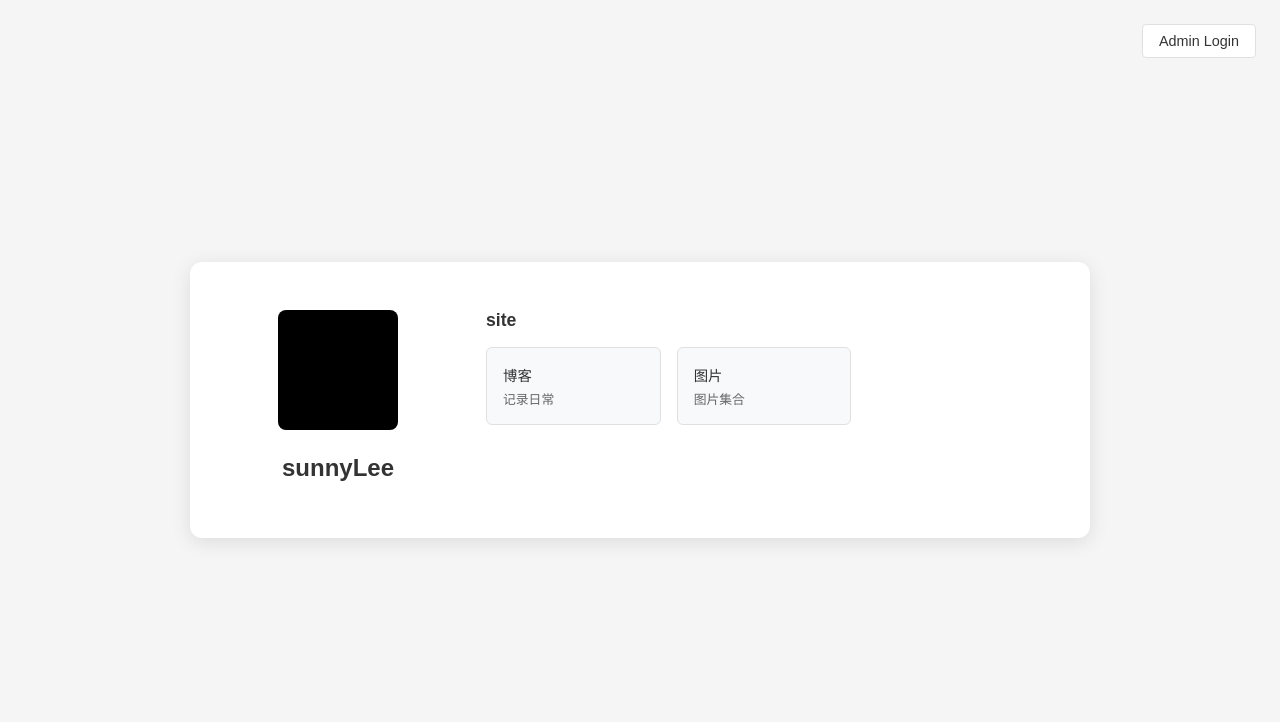
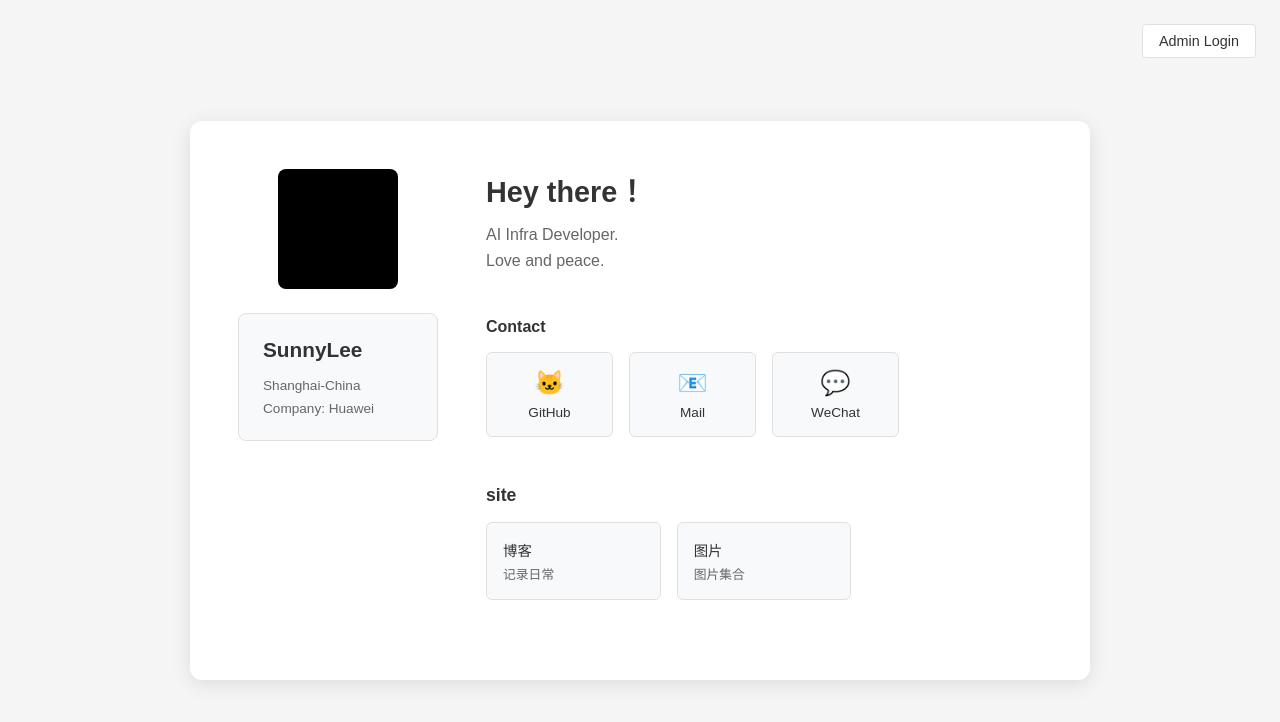
Before and after one commit to SunnyLee151064/my-web, a Next.js app: page / in a window 1280 px wide. Shown: the top 722 px of the page. Built offline with nearby package versions, Linux system fonts and the light colour scheme.

Commit message:
Add personal information and social media cards to homepage

```diff
--- a/src/app/page.tsx
+++ b/src/app/page.tsx
@@ -110,29 +110,41 @@ export default function Home() {
             marginBottom: '1.5rem'
           }} />
 
-          {/* 个人信息 */}
-          <div style={{ textAlign: 'center' }}>
+          {/* 个人信息卡片 */}
+          <div style={{
+            width: '100%',
+            background: '#f8f9fa',
+            border: '1px solid #e0e0e0',
+            borderRadius: '8px',
+            padding: '1.5rem',
+            marginBottom: '2rem'
+          }}>
             <h1 style={{
-              margin: '0 0 0.5rem',
-              fontSize: '1.5rem',
+              margin: '0 0 1rem',
+              fontSize: '1.3rem',
               color: '#333',
               fontWeight: '600'
             }}>
-              sunnyLee
+              SunnyLee
             </h1>
-            {user && (
-              <p style={{
-                margin: '0',
-                color: '#666',
-                fontSize: '0.9rem'
-              }}>
-                {user.role === 'admin' ? 'Admin' : 'User'}
-              </p>
-            )}
+            <p style={{
+              margin: '0 0 0.5rem',
+              fontSize: '0.85rem',
+              color: '#666'
+            }}>
+              Shanghai-China
+            </p>
+            <p style={{
+              margin: '0',
+              fontSize: '0.85rem',
+              color: '#666'
+            }}>
+              Company: Huawei
+            </p>
           </div>
 
           {user && (
-            <div style={{ marginTop: '2rem' }}>
+            <div style={{ marginBottom: '2rem' }}>
               <button
                 onClick={handleLogout}
                 style={{
@@ -157,6 +169,116 @@ export default function Home() {
           display: 'flex',
           flexDirection: 'column'
         }}>
+          {/* 招呼语和个人介绍 */}
+          <div style={{ marginBottom: '3rem' }}>
+            <h2 style={{
+              margin: '0 0 1rem',
+              fontSize: '1.8rem',
+              color: '#333',
+              fontWeight: '600'
+            }}>
+              Hey there！
+            </h2>
+            <p style={{
+              margin: '0 0 0.5rem',
+              fontSize: '1rem',
+              color: '#666'
+            }}>
+              AI Infra Developer.
+            </p>
+            <p style={{
+              margin: '0',
+              fontSize: '1rem',
+              color: '#666'
+            }}>
+              Love and peace.
+            </p>
+          </div>
+
+          {/* 社交媒体卡片 */}
+          <div style={{ marginBottom: '3rem' }}>
+            <h3 style={{
+              margin: '0 0 1rem',
+              fontSize: '1rem',
+              color: '#333',
+              fontWeight: '600'
+            }}>
+              Contact
+            </h3>
+            <div style={{
+              display: 'grid',
+              gridTemplateColumns: 'repeat(auto-fill, minmax(120px, 1fr))',
+              gap: '1rem'
+            }}>
+              <div style={{
+                padding: '1rem',
+                background: '#f8f9fa',
+                border: '1px solid #e0e0e0',
+                borderRadius: '6px',
+                textAlign: 'center',
+                cursor: 'pointer'
+              }}>
+                <div style={{
+                  fontSize: '1.5rem',
+                  marginBottom: '0.5rem'
+                }}>
+                  🐱
+                </div>
+                <div style={{
+                  fontSize: '0.85rem',
+                  color: '#333',
+                  fontWeight: '500'
+                }}>
+                  GitHub
+                </div>
+              </div>
+              <div style={{
+                padding: '1rem',
+                background: '#f8f9fa',
+                border: '1px solid #e0e0e0',
+                borderRadius: '6px',
+                textAlign: 'center',
+                cursor: 'pointer'
+              }}>
+                <div style={{
+                  fontSize: '1.5rem',
+                  marginBottom: '0.5rem'
+                }}>
+                  📧
+                </div>
+                <div style={{
+                  fontSize: '0.85rem',
+                  color: '#333',
+                  fontWeight: '500'
+                }}>
+                  Mail
+                </div>
+              </div>
+              <div style={{
+                padding: '1rem',
+                background: '#f8f9fa',
+                border: '1px solid #e0e0e0',
+                borderRadius: '6px',
+                textAlign: 'center',
+                cursor: 'pointer'
+              }}>
+                <div style={{
+                  fontSize: '1.5rem',
+                  marginBottom: '0.5rem'
+                }}>
+                  💬
+                </div>
+                <div style={{
+                  fontSize: '0.85rem',
+                  color: '#333',
+                  fontWeight: '500'
+                }}>
+                  WeChat
+                </div>
+              </div>
+            </div>
+          </div>
+
           {/* Site 部分 */}
           <div style={{ marginBottom: '2rem' }}>
             <h2 style={{
```
